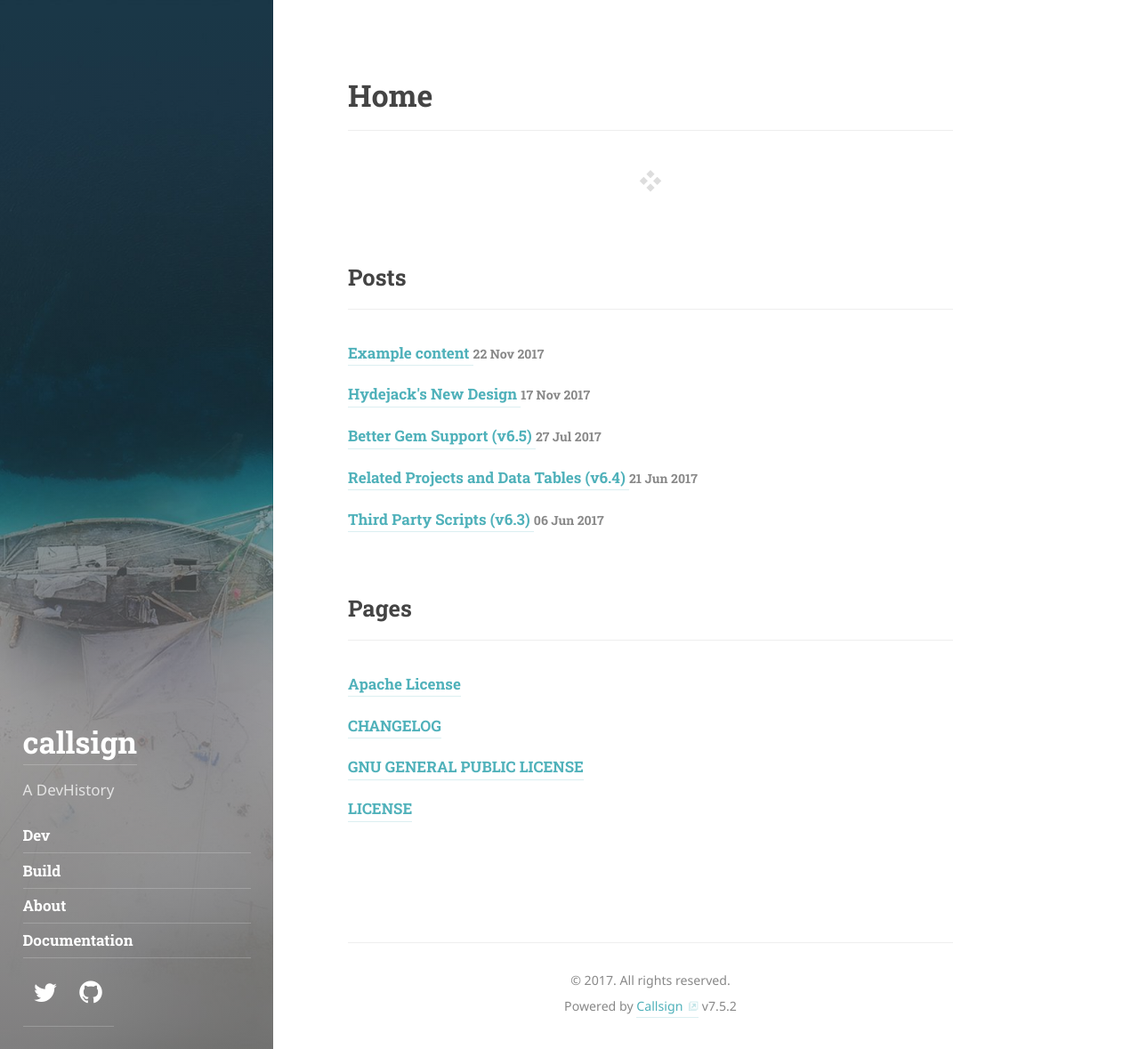
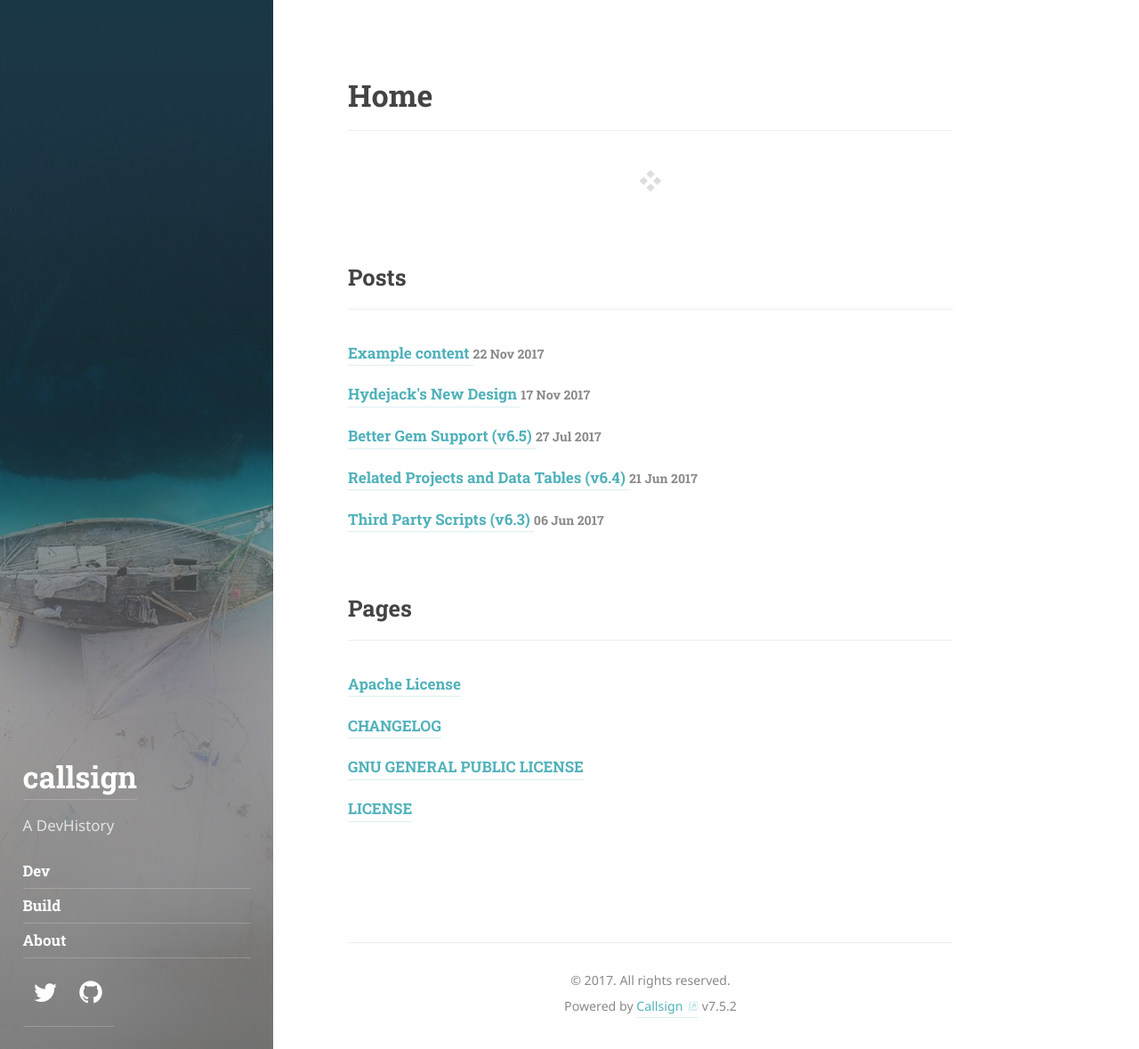
Before and after one commit to callsign88/callsign88.github.io, a Jekyll site: the page built from index.markdown, in a window 1280 px wide and 1179 px high. Shown: the whole window at 89% size. Built offline with Jekyll 4.4.1, drawn with Linux system fonts in a browser that asks for light colours; some web fonts are replaced; the list of posts is cut into pages by our own code.

Commit message:
Hide Documentation menu item via CSS

```diff
--- a/_sass/my-inline.scss
+++ b/_sass/my-inline.scss
@@ -14,3 +14,8 @@
   }
 }
 */
+
+/* Hide the "Documentation" menu item from the sidebar without modifying source files */
+.sidebar-nav-item[href*="/docs/"] {
+  display: none !important;
+}
```
